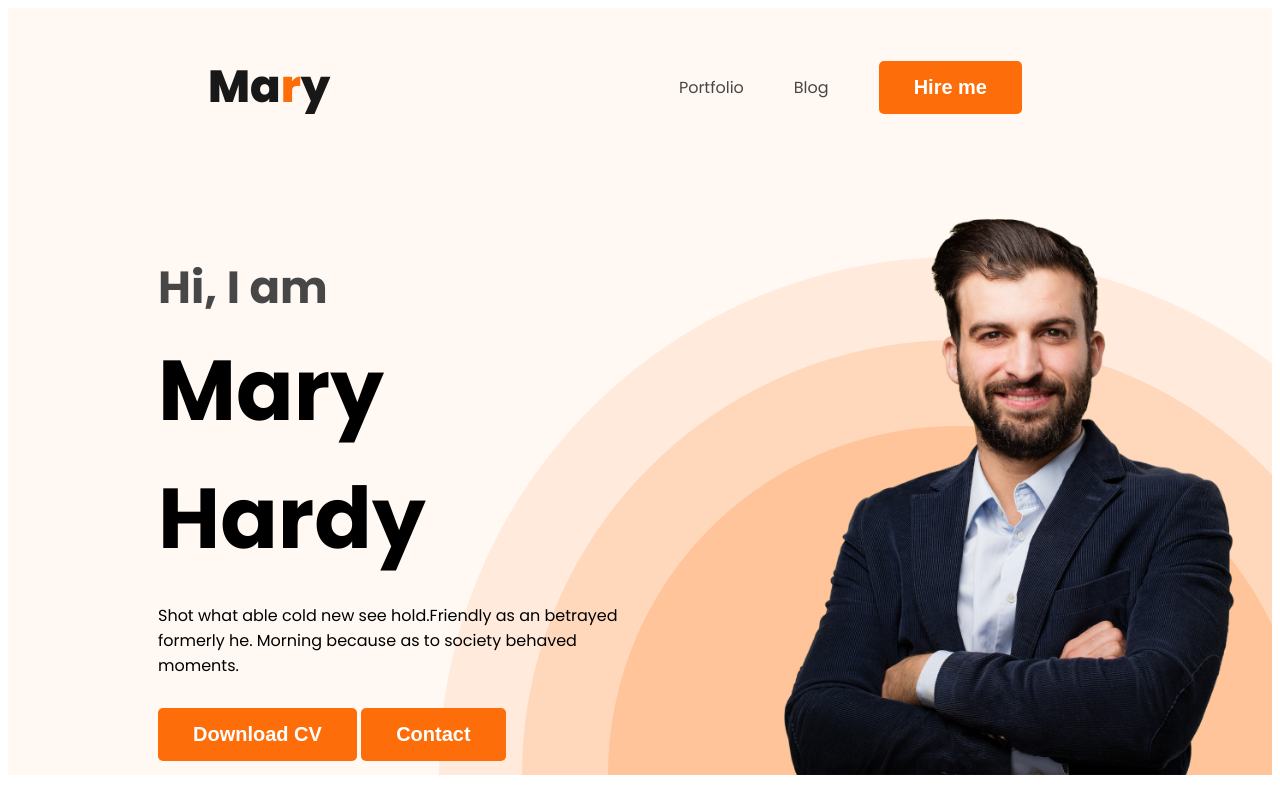
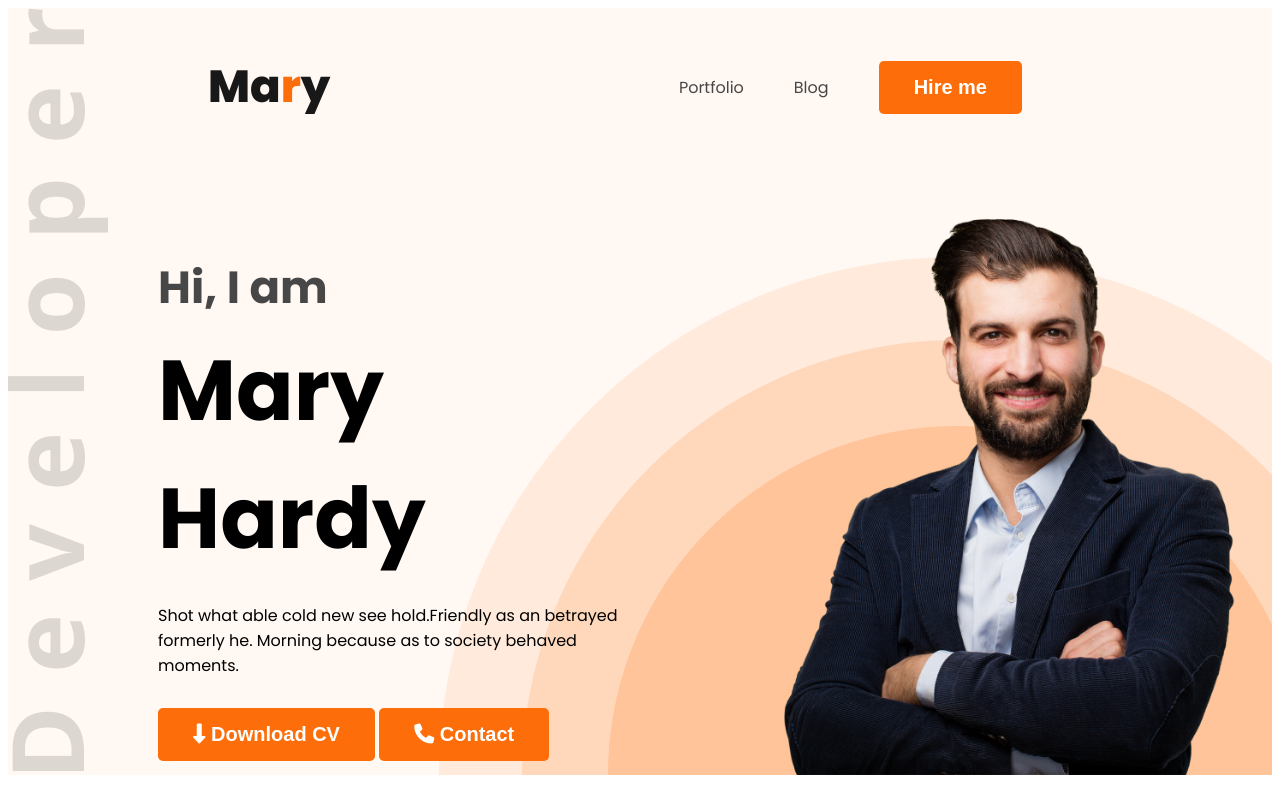
Before and after one commit to SUPTO-1/developer-portfolio, a plain HTML site: page index.html in a window 1280 px wide. Shown: the top 800 px of the page. Drawn offline with Linux system fonts and the light colour scheme.

Commit message:
added fonts and icons

```diff
--- a/index.html
+++ b/index.html
@@ -11,6 +11,7 @@
       rel="stylesheet"
     />
     <link rel="stylesheet" href="styles/portfolio.css" />
+    <script src="https://kit.fontawesome.com/7855936223.js" crossorigin="anonymous"></script>
   </head>
   <body>
     <header class="header">
@@ -30,8 +31,8 @@
             Shot what able cold new see hold.Friendly as an betrayed formerly
             he. Morning because as to society behaved moments.
           </p>
-          <button class="btn-primary">Download CV</button>
-          <button class="btn-primary">Contact</button>
+          <button class="btn-primary"><i class="fa-solid fa-down-long"></i> Download CV</button>
+          <button class="btn-primary"><i class="fa-solid fa-phone"></i> Contact</button>
         </div>
         <img class="profile-picture" src="images/hardy.png" alt="" />
       </div>
@@ -151,7 +152,7 @@
             </div>
         </div>
         <div class="download-cv">
-            <button class="btn-primary">Download CV</button>
+            <button class="btn-primary"><i class="fa-solid fa-down-long"></i> Download CV</button>
         </div>
       </section>
     </main>
--- a/styles/portfolio.css
+++ b/styles/portfolio.css
@@ -54,9 +54,9 @@ nav a {
 /* header related styles */
 .header {
   background-color: #fff8f3;
-  background-image: url("../images/header_bg.png");
+  background-image: url("../images/header_bg.png"),url('../images/developer.png');
   background-repeat: no-repeat;
-  background-position: bottom right;
+  background-position: bottom right,top left;
 }
 .banner {
   padding: 30px 30px 0px 150px;
```
